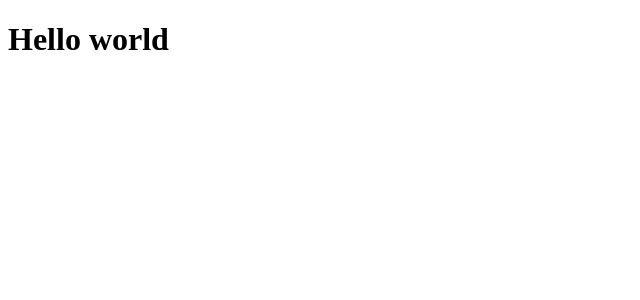
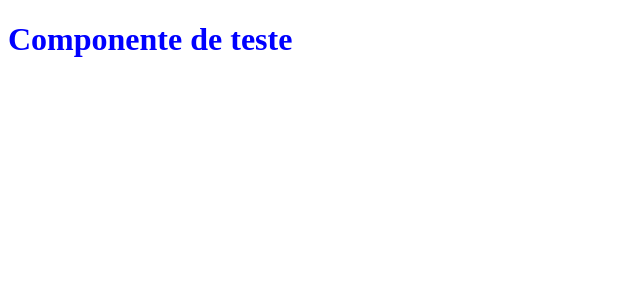
Before and after one commit to wellingtondw/ic, a React (Vite) app: page / in a window 1280 px wide. Shown: the top 300 px of the page, without its empty margins (0-640 px from the left). Built offline with nearby package versions, Linux system fonts and the light colour scheme.

Commit message:
add styled components with jest-styled-components for tests

```diff
--- a/package.json
+++ b/package.json
@@ -11,7 +11,8 @@
   },
   "dependencies": {
     "react": "^17.0.0",
-    "react-dom": "^17.0.0"
+    "react-dom": "^17.0.0",
+    "styled-components": "^5.3.3"
   },
   "devDependencies": {
     "@babel/preset-env": "^7.16.0",
@@ -22,6 +23,7 @@
     "@testing-library/react": "^12.1.2",
     "@types/react": "^17.0.0",
     "@types/react-dom": "^17.0.0",
+    "@types/styled-components": "^5.1.15",
     "@typescript-eslint/eslint-plugin": "^5.3.0",
     "@typescript-eslint/parser": "^5.3.0",
     "@vitejs/plugin-react": "^1.0.0",
@@ -33,6 +35,7 @@
     "eslint-plugin-react-hooks": "^4.2.0",
     "jest": "^27.3.1",
     "jest-dom": "^4.0.0",
+    "jest-styled-components": "^7.0.5",
     "prettier": "2.4.1",
     "typescript": "^4.3.2",
     "vite": "^2.6.4"
--- a/src/App.tsx
+++ b/src/App.tsx
@@ -1,7 +1,7 @@
+import Main from "./components/Main"
+
 function App() {
-  return (
-    <h1>Hello world</h1>
-  )
+  return <Main />
 }
 
 export default App
--- a/src/components/Main/index.tsx
+++ b/src/components/Main/index.tsx
@@ -1,7 +1,9 @@
+import * as S from './styles'
+
 const Main = () => (
-  <main>
+  <S.Wrapper>
     <h1>Componente de teste</h1>
-  </main>
+  </S.Wrapper>
 )
 
 export default Main
--- /dev/null
+++ b/src/components/Main/styles.ts
@@ -0,0 +1,5 @@
+import styled from 'styled-components'
+
+export const Wrapper = styled.main`
+  color: blue
+`
```
Also changed, not shown: .jest/setup.ts, 2 other files (tests, documents, lock files or other folders).
